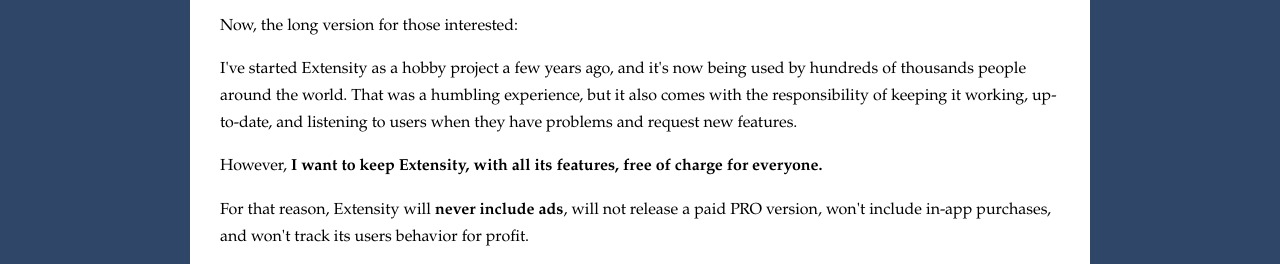
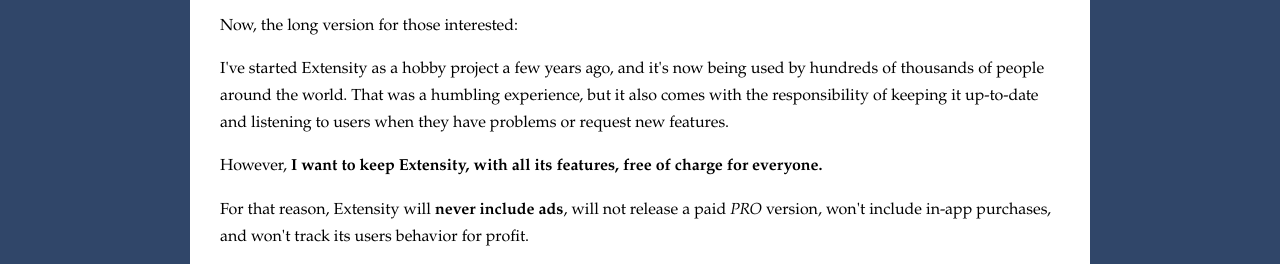
Before and after one commit to sergiokas/Extensity, a plain HTML site: page help.html in a window 1280 px wide. Shown: the part 397-661 px from the top of the page. Drawn offline with Linux system fonts and the light colour scheme.

Commit message:
updating pages

```diff
--- a/help.html
+++ b/help.html
@@ -30,11 +30,11 @@
 
       <p>Now, the long version for those interested:</p>
 
-      <p>I've started Extensity as a hobby project a few years ago, and it's now being used by hundreds of thousands people around the world. That was a humbling experience, but it also comes with the responsibility of keeping it working, up-to-date, and listening to users when they have problems and request new features.</p>
+      <p>I've started Extensity as a hobby project a few years ago, and it's now being used by hundreds of thousands of people around the world. That was a humbling experience, but it also comes with the responsibility of keeping it up-to-date and listening to users when they have problems or request new features.</p>
 
       <p>However, <strong>I want to keep Extensity, with all its features, free of charge for everyone.</strong></p>
 
-      <p>For that reason, Extensity will <strong>never include ads</strong>, will not release a paid PRO version, won't include in-app purchases, and won't track its users behavior for profit.</p>
+			<p>For that reason, Extensity will <strong>never include ads</strong>, will not release a paid <em>PRO</em> version, won't include in-app purchases, and won't track its users behavior for profit.</p>
 
       <p>One of the most requested features was the ability to turn several extensions on and off with a single click. It's called <strong>"Profiles"</strong>, and it's now released. If you were one of those users requesting it, please consider making a donation to fund the time invested in its development.</p>
 
```
Also changed, not shown: index.html (+3 -3 lines).
